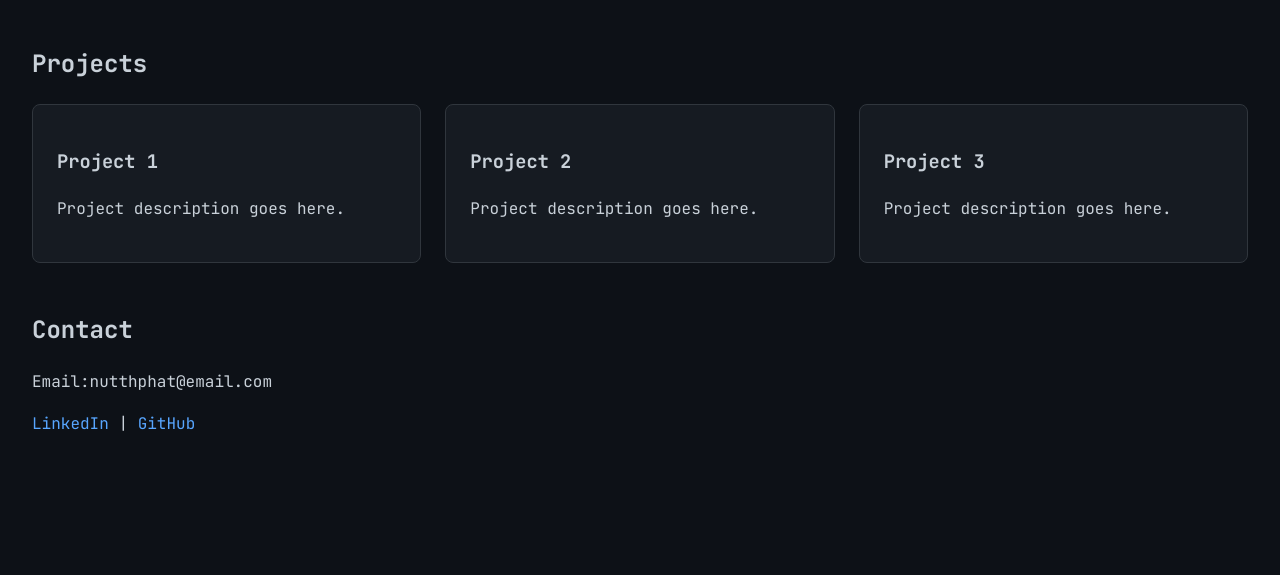
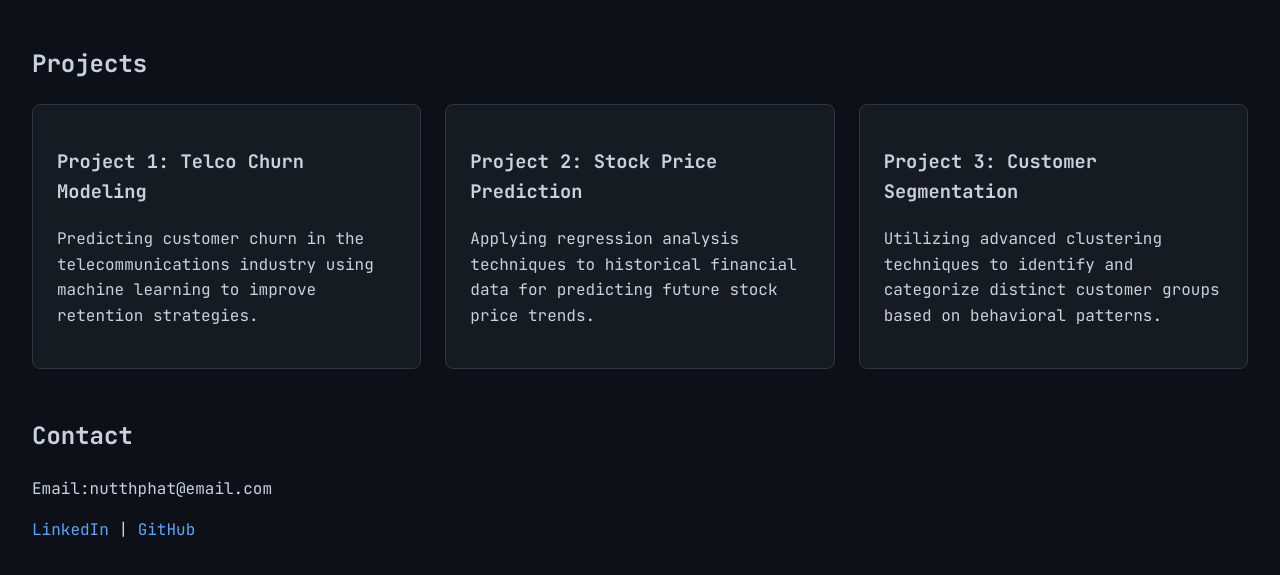
Before and after one commit to poon-nn/poon-simple-portfolio, a plain HTML site: page docs/index.html in a window 1280 px wide. Shown: the part 167-742 px from the top of the page. Drawn offline with Linux system fonts and the light colour scheme.

Commit message:
feat: update project descriptions in index.html

```diff
--- a/docs/index.html
+++ b/docs/index.html
@@ -18,16 +18,16 @@
         <h2>Projects</h2>
         <div class="project-grid">
             <div class="project-card">
-                <h3>Project 1</h3>
-                <p>Project description goes here.</p>
+                <h3>Project 1: Telco Churn Modeling</h3>
+                <p>Predicting customer churn in the telecommunications industry using machine learning to improve retention strategies.</p>
             </div>
             <div class="project-card">
-                <h3>Project 2</h3>
-                <p>Project description goes here.</p>
+                <h3>Project 2: Stock Price Prediction</h3>
+                <p>Applying regression analysis techniques to historical financial data for predicting future stock price trends.</p>
             </div>
             <div class="project-card">
-                <h3>Project 3</h3>
-                <p>Project description goes here.</p>
+                <h3>Project 3: Customer Segmentation</h3>
+                <p>Utilizing advanced clustering techniques to identify and categorize distinct customer groups based on behavioral patterns.</p>
             </div>
         </div>
     </section>
```
